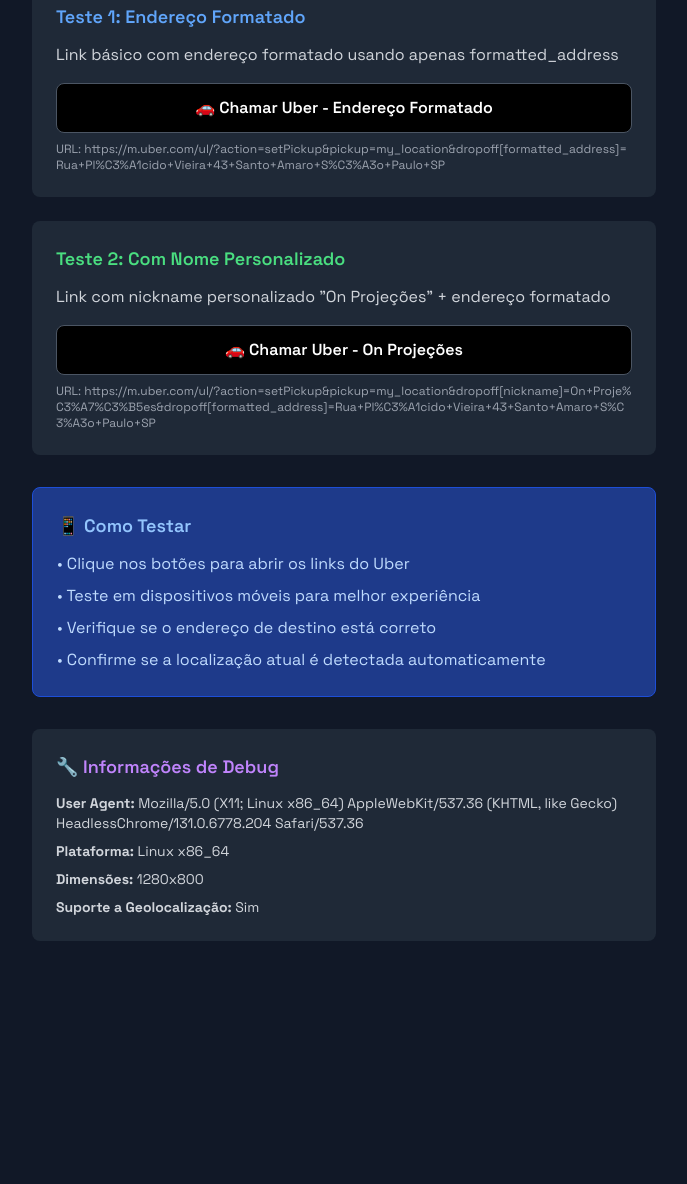
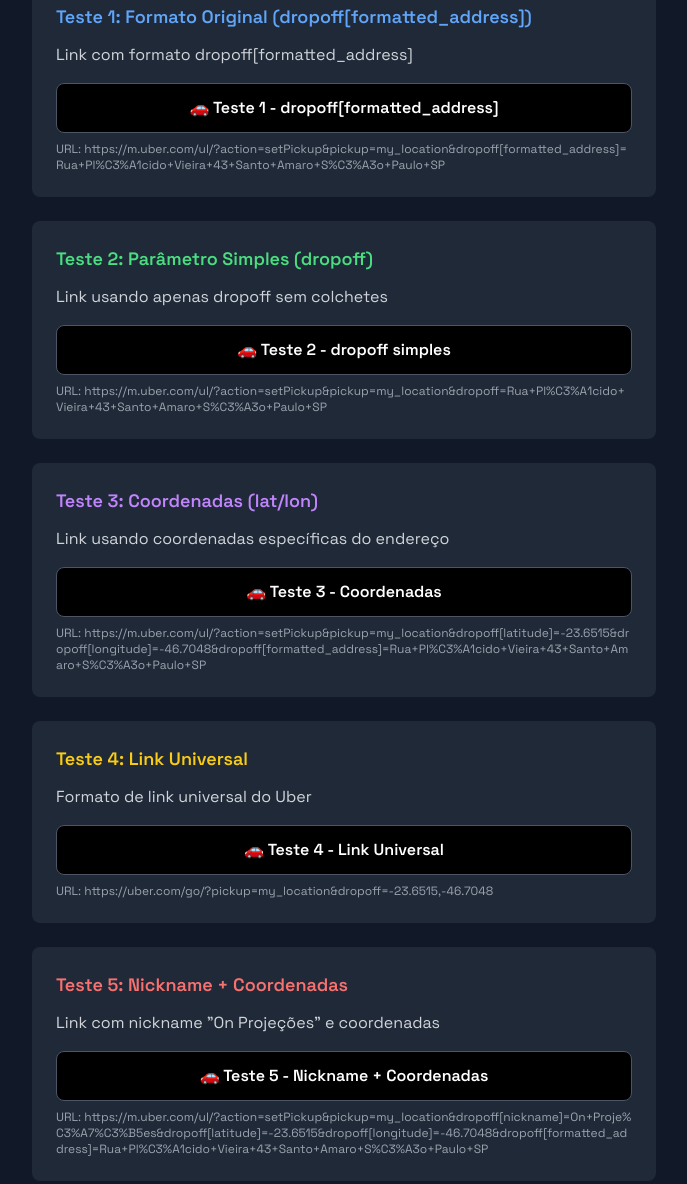
Before and after one commit to MalufVideo/virtualprojection, a website: page test-uber-links.html in a window 1280 px wide. Shown: the part 337-1521 px from the top of the page, without its empty margins (296-983 px from the left). Before the commit the page ends 1326 px from the top, so only its background shows below. Drawn offline with nearby package versions, Linux system fonts and the light colour scheme.

Commit message:
Add files via upload

```diff
--- a/test-uber-links.html
+++ b/test-uber-links.html
@@ -24,36 +24,84 @@
         </div>
 
         <div class="space-y-6">
-            <!-- Test 1: Basic address format -->
+            <!-- Test 1: Original format -->
             <div class="bg-gray-800 p-6 rounded-lg">
-                <h3 class="text-lg font-semibold mb-3 text-blue-400">Teste 1: Endereço Formatado</h3>
+                <h3 class="text-lg font-semibold mb-3 text-blue-400">Teste 1: Formato Original (dropoff[formatted_address])</h3>
                 <p class="text-gray-300 mb-4">
-                    Link básico com endereço formatado usando apenas formatted_address
+                    Link com formato dropoff[formatted_address]
                 </p>
                 <button
                     id="uberBtn1"
                     class="w-full bg-black hover:bg-gray-800 text-white font-semibold py-3 px-6 rounded-lg border border-gray-600 transition-colors"
                     onclick="testUberLink1()"
                 >
-                    🚗 Chamar Uber - Endereço Formatado
+                    🚗 Teste 1 - dropoff[formatted_address]
                 </button>
                 <div class="mt-2 text-xs text-gray-400 break-all" id="url1"></div>
             </div>
 
-            <!-- Test 2: With nickname -->
+            <!-- Test 2: Simple dropoff parameter -->
             <div class="bg-gray-800 p-6 rounded-lg">
-                <h3 class="text-lg font-semibold mb-3 text-green-400">Teste 2: Com Nome Personalizado</h3>
+                <h3 class="text-lg font-semibold mb-3 text-green-400">Teste 2: Parâmetro Simples (dropoff)</h3>
                 <p class="text-gray-300 mb-4">
-                    Link com nickname personalizado "On Projeções" + endereço formatado
+                    Link usando apenas dropoff sem colchetes
                 </p>
                 <button
                     id="uberBtn2"
                     class="w-full bg-black hover:bg-gray-800 text-white font-semibold py-3 px-6 rounded-lg border border-gray-600 transition-colors"
                     onclick="testUberLink2()"
                 >
-                    🚗 Chamar Uber - On Projeções
+                    🚗 Teste 2 - dropoff simples
                 </button>
                 <div class="mt-2 text-xs text-gray-400 break-all" id="url2"></div>
+            </div>
+
+            <!-- Test 3: With latitude/longitude -->
+            <div class="bg-gray-800 p-6 rounded-lg">
+                <h3 class="text-lg font-semibold mb-3 text-purple-400">Teste 3: Coordenadas (lat/lon)</h3>
+                <p class="text-gray-300 mb-4">
+                    Link usando coordenadas específicas do endereço
+                </p>
+                <button
+                    id="uberBtn3"
+                    class="w-full bg-black hover:bg-gray-800 text-white font-semibold py-3 px-6 rounded-lg border border-gray-600 transition-colors"
+                    onclick="testUberLink3()"
+                >
+                    🚗 Teste 3 - Coordenadas
+                </button>
+                <div class="mt-2 text-xs text-gray-400 break-all" id="url3"></div>
+            </div>
+
+            <!-- Test 4: Universal link format -->
+            <div class="bg-gray-800 p-6 rounded-lg">
+                <h3 class="text-lg font-semibold mb-3 text-yellow-400">Teste 4: Link Universal</h3>
+                <p class="text-gray-300 mb-4">
+                    Formato de link universal do Uber
+                </p>
+                <button
+                    id="uberBtn4"
+                    class="w-full bg-black hover:bg-gray-800 text-white font-semibold py-3 px-6 rounded-lg border border-gray-600 transition-colors"
+                    onclick="testUberLink4()"
+                >
+                    🚗 Teste 4 - Link Universal
+                </button>
+                <div class="mt-2 text-xs text-gray-400 break-all" id="url4"></div>
+            </div>
+
+            <!-- Test 5: With nickname and coordinates -->
+            <div class="bg-gray-800 p-6 rounded-lg">
+                <h3 class="text-lg font-semibold mb-3 text-red-400">Teste 5: Nickname + Coordenadas</h3>
+                <p class="text-gray-300 mb-4">
+                    Link com nickname "On Projeções" e coordenadas
+                </p>
+                <button
+                    id="uberBtn5"
+                    class="w-full bg-black hover:bg-gray-800 text-white font-semibold py-3 px-6 rounded-lg border border-gray-600 transition-colors"
+                    onclick="testUberLink5()"
+                >
+                    🚗 Teste 5 - Nickname + Coordenadas
+                </button>
+                <div class="mt-2 text-xs text-gray-400 break-all" id="url5"></div>
             </div>
         </div>
 
@@ -81,34 +129,44 @@
     </div>
 
     <script>
-        // Uber link 1: Basic formatted address
+        // Test 1: Original format with dropoff[formatted_address]
         function testUberLink1() {
             const url = 'https://m.uber.com/ul/?action=setPickup&pickup=my_location&dropoff[formatted_address]=Rua+Pl%C3%A1cido+Vieira+43+Santo+Amaro+S%C3%A3o+Paulo+SP';
             document.getElementById('url1').textContent = 'URL: ' + url;
-
             console.log('Opening Uber Link 1:', url);
-
-            try {
-                window.open(url, '_blank');
-            } catch (error) {
-                console.error('Error opening Uber link 1:', error);
-                alert('Erro ao abrir link do Uber. Verifique o console para mais detalhes.');
-            }
+            window.open(url, '_blank');
         }
 
-        // Uber link 2: With nickname
+        // Test 2: Simple dropoff parameter (no brackets)
         function testUberLink2() {
-            const url = 'https://m.uber.com/ul/?action=setPickup&pickup=my_location&dropoff[nickname]=On+Proje%C3%A7%C3%B5es&dropoff[formatted_address]=Rua+Pl%C3%A1cido+Vieira+43+Santo+Amaro+S%C3%A3o+Paulo+SP';
+            const url = 'https://m.uber.com/ul/?action=setPickup&pickup=my_location&dropoff=Rua+Pl%C3%A1cido+Vieira+43+Santo+Amaro+S%C3%A3o+Paulo+SP';
             document.getElementById('url2').textContent = 'URL: ' + url;
+            console.log('Opening Uber Link 2:', url);
+            window.open(url, '_blank');
+        }
 
-            console.log('Opening Uber Link 2:', url);
+        // Test 3: Using latitude and longitude coordinates
+        function testUberLink3() {
+            const url = 'https://m.uber.com/ul/?action=setPickup&pickup=my_location&dropoff[latitude]=-23.6515&dropoff[longitude]=-46.7048&dropoff[formatted_address]=Rua+Pl%C3%A1cido+Vieira+43+Santo+Amaro+S%C3%A3o+Paulo+SP';
+            document.getElementById('url3').textContent = 'URL: ' + url;
+            console.log('Opening Uber Link 3:', url);
+            window.open(url, '_blank');
+        }
 
-            try {
-                window.open(url, '_blank');
-            } catch (error) {
-                console.error('Error opening Uber link 2:', error);
-                alert('Erro ao abrir link do Uber. Verifique o console para mais detalhes.');
-            }
+        // Test 4: Universal link format
+        function testUberLink4() {
+            const url = 'https://uber.com/go/?pickup=my_location&dropoff=-23.6515,-46.7048';
+            document.getElementById('url4').textContent = 'URL: ' + url;
+            console.log('Opening Uber Link 4:', url);
+            window.open(url, '_blank');
+        }
+
+        // Test 5: With nickname and coordinates
+        function testUberLink5() {
+            const url = 'https://m.uber.com/ul/?action=setPickup&pickup=my_location&dropoff[nickname]=On+Proje%C3%A7%C3%B5es&dropoff[latitude]=-23.6515&dropoff[longitude]=-46.7048&dropoff[formatted_address]=Rua+Pl%C3%A1cido+Vieira+43+Santo+Amaro+S%C3%A3o+Paulo+SP';
+            document.getElementById('url5').textContent = 'URL: ' + url;
+            console.log('Opening Uber Link 5:', url);
+            window.open(url, '_blank');
         }
 
         // Initialize debug info
@@ -121,11 +179,17 @@
 
         // Display URLs on page load
         function displayUrls() {
-            const url1 = 'https://m.uber.com/ul/?action=setPickup&pickup=my_location&dropoff[formatted_address]=Rua+Pl%C3%A1cido+Vieira+43+Santo+Amaro+S%C3%A3o+Paulo+SP';
-            const url2 = 'https://m.uber.com/ul/?action=setPickup&pickup=my_location&dropoff[nickname]=On+Proje%C3%A7%C3%B5es&dropoff[formatted_address]=Rua+Pl%C3%A1cido+Vieira+43+Santo+Amaro+S%C3%A3o+Paulo+SP';
+            const urls = [
+                'https://m.uber.com/ul/?action=setPickup&pickup=my_location&dropoff[formatted_address]=Rua+Pl%C3%A1cido+Vieira+43+Santo+Amaro+S%C3%A3o+Paulo+SP',
+                'https://m.uber.com/ul/?action=setPickup&pickup=my_location&dropoff=Rua+Pl%C3%A1cido+Vieira+43+Santo+Amaro+S%C3%A3o+Paulo+SP',
+                'https://m.uber.com/ul/?action=setPickup&pickup=my_location&dropoff[latitude]=-23.6515&dropoff[longitude]=-46.7048&dropoff[formatted_address]=Rua+Pl%C3%A1cido+Vieira+43+Santo+Amaro+S%C3%A3o+Paulo+SP',
+                'https://uber.com/go/?pickup=my_location&dropoff=-23.6515,-46.7048',
+                'https://m.uber.com/ul/?action=setPickup&pickup=my_location&dropoff[nickname]=On+Proje%C3%A7%C3%B5es&dropoff[latitude]=-23.6515&dropoff[longitude]=-46.7048&dropoff[formatted_address]=Rua+Pl%C3%A1cido+Vieira+43+Santo+Amaro+S%C3%A3o+Paulo+SP'
+            ];
 
-            document.getElementById('url1').textContent = 'URL: ' + url1;
-            document.getElementById('url2').textContent = 'URL: ' + url2;
+            urls.forEach((url, index) => {
+                document.getElementById(`url${index + 1}`).textContent = 'URL: ' + url;
+            });
         }
 
         // Initialize page
```
